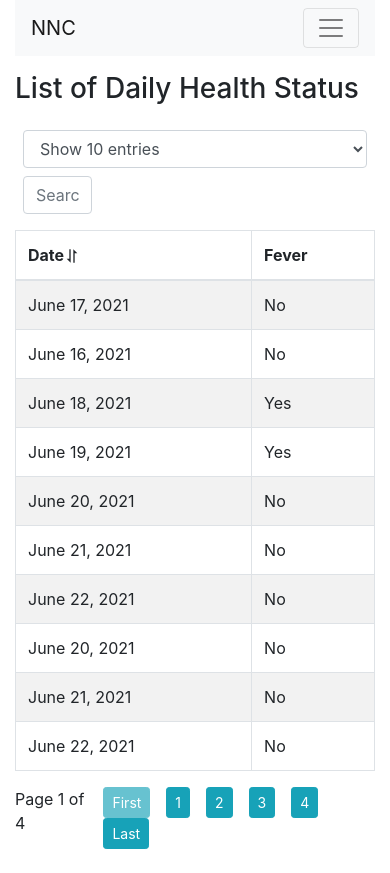
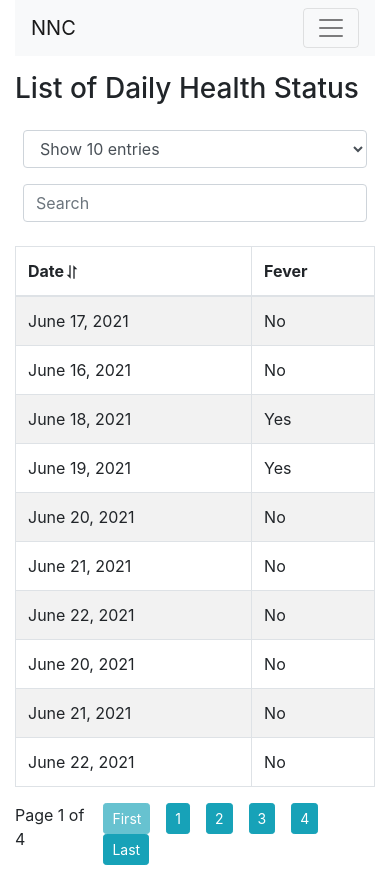
Before and after one commit to hannalalia/health-monitoring, a React (Create React App) app: page /Health in a window 390 px wide. Built offline with nearby package versions, Linux system fonts and the light colour scheme.

Commit message:
fix mobile responsiveness of search filter

```diff
--- a/src/components/GlobalFilter.js
+++ b/src/components/GlobalFilter.js
@@ -3,11 +3,10 @@ import {Form} from 'react-bootstrap'
 
 function GlobalFilter({filter, setFilter}) {
     return (
-        <span>
-            <Form.Control className="w-25" type = "text" placeholder="Search" value={filter||''}
+        <Form.Control className="my-2 col-12 col-sm-3" type = "text" placeholder="Search" value={filter||''}
             onChange={e=> setFilter(e.target.value)}>
-            </Form.Control>
-        </span>
+        </Form.Control>
+
     );
 }
 
```
